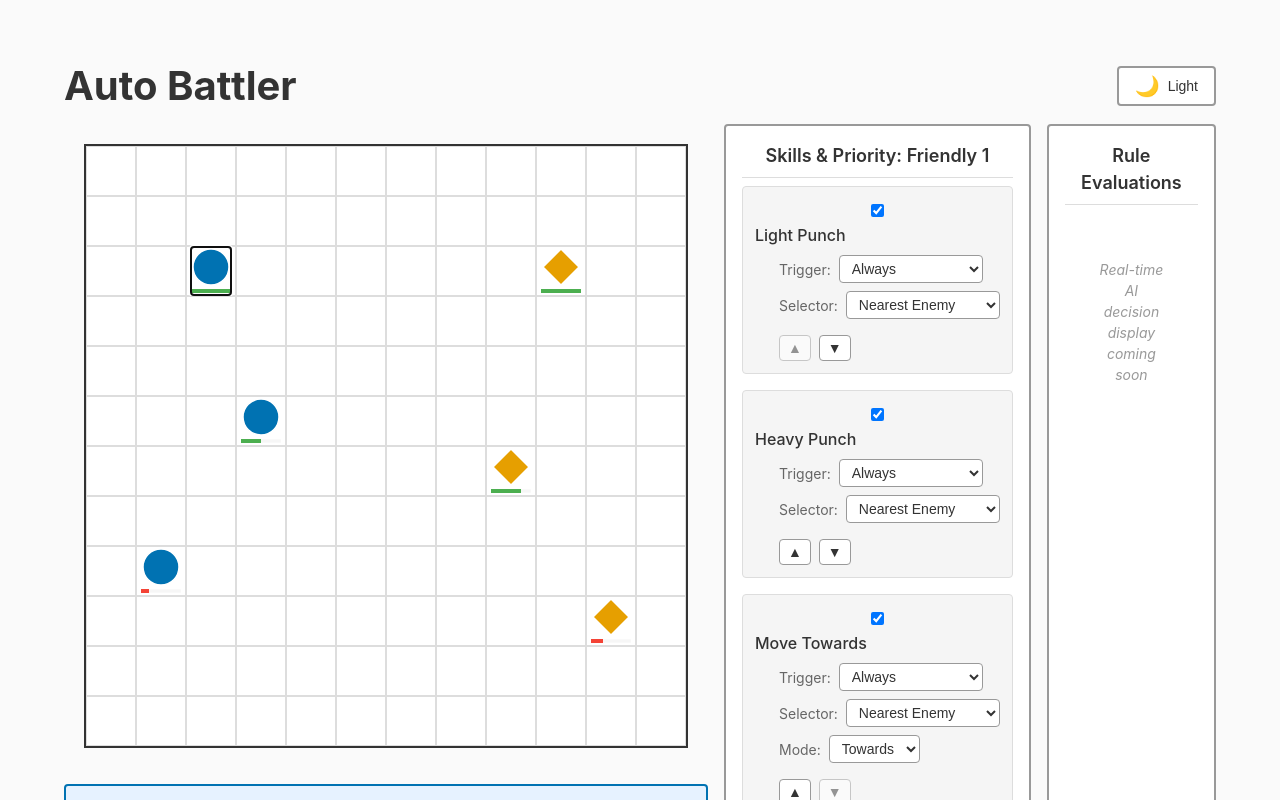
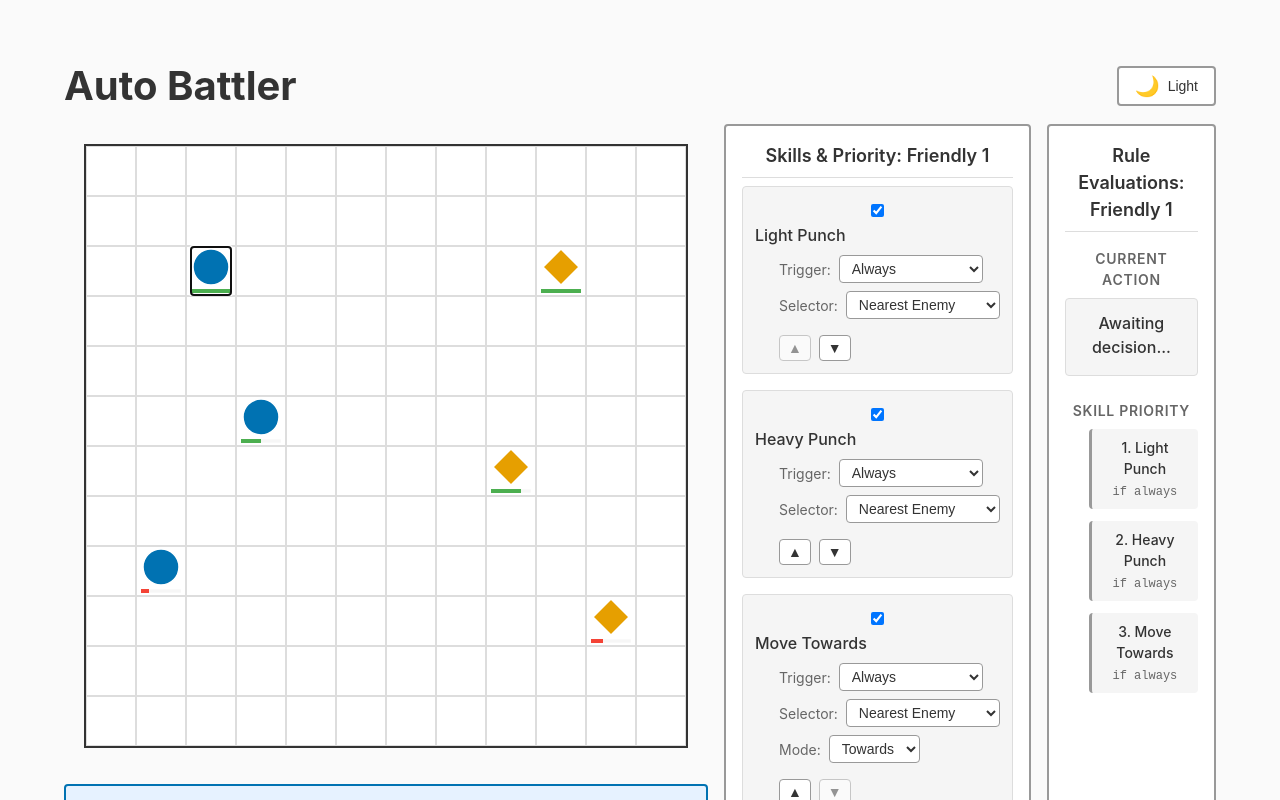
Before and after one commit to etrusk/curly-couscous, a React (Vite) app: page / in a window 1280 px wide. Both pictures are taken after a click on the icon 211 px from the left and 271 px from the top of the page. Shown: the top 800 px of the page. Built offline with nearby package versions, Linux system fonts and the light colour scheme.

Commit message:
fix(rule-evaluations): address review issues

```diff
--- a/src/components/RuleEvaluations/RuleEvaluations.module.css
+++ b/src/components/RuleEvaluations/RuleEvaluations.module.css
@@ -11,6 +11,7 @@
   padding: 1rem;
   background-color: var(--surface-primary);
   height: 100%;
+  overflow-y: auto;
 }
 
 .header {
@@ -30,9 +31,101 @@
   font-size: 0.875rem;
 }
 
+/* Current Action Section */
+.currentActionSection {
+  margin-top: 0.5rem;
+}
+
+.sectionHeader {
+  margin: 0 0 0.5rem 0;
+  font-size: 0.875rem;
+  font-weight: 600;
+  color: var(--content-secondary);
+  text-transform: uppercase;
+  letter-spacing: 0.05em;
+}
+
+.currentAction {
+  padding: 0.75rem;
+  background-color: var(--surface-secondary);
+  border-radius: 4px;
+  border: 1px solid var(--border-subtle);
+}
+
+.actionDisplay {
+  font-size: 1rem;
+  font-weight: 500;
+  color: var(--content-primary);
+  margin-bottom: 0.25rem;
+}
+
+.actionNote {
+  font-size: 0.75rem;
+  color: var(--content-muted);
+  font-style: italic;
+}
+
+.actionTiming {
+  font-size: 0.75rem;
+  color: var(--content-secondary);
+  margin-top: 0.25rem;
+}
+
+/* Skill Priority Section */
+.skillPrioritySection {
+  margin-top: 1rem;
+}
+
+.skillList {
+  margin: 0;
+  padding-left: 1.5rem;
+  list-style: none;
+  counter-reset: skill-counter;
+}
+
+.skillItem {
+  margin-bottom: 0.75rem;
+  padding: 0.5rem;
+  background-color: var(--surface-secondary);
+  border-radius: 4px;
+  border-left: 3px solid var(--border-default);
+}
+
+.activeSkill {
+  border-left-color: var(--faction-friendly);
+  background-color: var(--faction-friendly-bg);
+}
+
+.skillName {
+  font-size: 0.875rem;
+  font-weight: 500;
+  color: var(--content-primary);
+  margin-bottom: 0.25rem;
+}
+
+.skillTrigger {
+  font-size: 0.75rem;
+  color: var(--content-secondary);
+  font-family: monospace;
+}
+
+.disabled {
+  color: var(--content-muted);
+  font-weight: 400;
+  font-style: italic;
+}
+
 /* High contrast mode support (planned for Phase 5) */
 @media (prefers-contrast: high) {
   .panel {
     border-width: 3px;
   }
+
+  .currentAction {
+    border-width: 2px;
+  }
+
+  .skillItem {
+    border-left-width: 4px;
+  }
 }
--- a/src/components/RuleEvaluations/RuleEvaluations.tsx
+++ b/src/components/RuleEvaluations/RuleEvaluations.tsx
@@ -1,12 +1,156 @@
+import {
+  useGameStore,
+  selectSelectedCharacter,
+  selectTick,
+} from "../../stores/gameStore";
+import type { Trigger, Action } from "../../engine/types";
 import styles from "./RuleEvaluations.module.css";
 
+/**
+ * Format a single trigger for display.
+ */
+function formatTrigger(trigger: Trigger): string {
+  switch (trigger.type) {
+    case "always":
+      return "always";
+    case "enemy_in_range":
+      return `enemy_in_range ${trigger.value}`;
+    case "ally_in_range":
+      return `ally_in_range ${trigger.value}`;
+    case "hp_below":
+      return `hp_below ${trigger.value}%`;
+    case "my_cell_targeted_by_enemy":
+      return "my_cell_targeted";
+    default:
+      return "unknown trigger";
+  }
+}
+
+/**
+ * Format trigger array for display with AND joining.
+ */
+function formatTriggers(triggers: Trigger[]): string {
+  if (triggers.length === 0) return "always";
+  return triggers.map(formatTrigger).join(" AND ");
+}
+
+/**
+ * Format action display text.
+ */
+function formatActionDisplay(action: Action | null): string {
+  if (!action) {
+    return "Awaiting decision...";
+  }
+
+  if (action.type === "idle") {
+    return "💤 Idle";
+  }
+
+  if (action.type === "attack") {
+    const targetName = action.targetCharacter?.name || "Unknown target";
+    return `⚔️ ${action.skill.name} → ${targetName}`;
+  }
+
+  // Move action
+  const mode = action.skill.mode;
+  if (mode === "towards") {
+    return "🚶 Move towards";
+  } else if (mode === "away") {
+    return "🚶 Move away";
+  } else if (mode === "hold") {
+    return "🚶 Move (hold)";
+  }
+
+  return "Unknown action";
+}
+
+/**
+ * Format resolution timing text.
+ */
+function formatResolutionText(action: Action, currentTick: number): string {
+  const ticksRemaining = action.resolvesAtTick - currentTick;
+  if (ticksRemaining === 0) {
+    return "Resolves: this tick";
+  } else if (ticksRemaining === 1) {
+    return "Resolves: next tick";
+  } else {
+    return `Resolves: in ${ticksRemaining} ticks`;
+  }
+}
+
 export function RuleEvaluations() {
+  const selectedCharacter = useGameStore(selectSelectedCharacter);
+  const currentTick = useGameStore(selectTick);
+
+  if (!selectedCharacter) {
+    return (
+      <div className={styles.panel}>
+        <h2 className={styles.header}>Rule Evaluations</h2>
+        <p className={styles.placeholder}>
+          Click a character on the grid to see AI decisions
+        </p>
+      </div>
+    );
+  }
+
+  const { currentAction } = selectedCharacter;
+  const actionDisplay = formatActionDisplay(currentAction);
+  const resolutionText =
+    currentAction && currentAction.type !== "idle"
+      ? formatResolutionText(currentAction, currentTick)
+      : "";
+
   return (
-    <div className={styles.panel}>
-      <h2 className={styles.header}>Rule Evaluations</h2>
-      <p className={styles.placeholder}>
-        Real-time AI decision display coming soon
-      </p>
+    <div
+      className={styles.panel}
+      role="region"
+      aria-label={`Rule Evaluations: ${selectedCharacter.name}`}
+    >
+      <h2 className={styles.header}>
+        Rule Evaluations: {selectedCharacter.name}
+      </h2>
+
+      {/* Current Action Section */}
+      <div className={styles.currentActionSection}>
+        <h3 className={styles.sectionHeader}>Current Action</h3>
+        <div className={styles.currentAction}>
+          <div className={styles.actionDisplay}>{actionDisplay}</div>
+          {currentAction && currentAction.type === "idle" && (
+            <div className={styles.actionNote}>No valid skill triggered</div>
+          )}
+          {currentAction && currentAction.type !== "idle" && (
+            <div className={styles.actionTiming}>{resolutionText}</div>
+          )}
+        </div>
+      </div>
+
+      {/* Skill Priority Section */}
+      <div className={styles.skillPrioritySection}>
+        <h3 className={styles.sectionHeader}>Skill Priority</h3>
+        <ol className={styles.skillList} role="list">
+          {selectedCharacter.skills.map((skill, index) => {
+            const isActiveSkill =
+              currentAction?.type !== "idle" &&
+              currentAction?.skill.id === skill.id;
+            return (
+              <li
+                key={skill.id}
+                className={`${styles.skillItem} ${isActiveSkill ? styles.activeSkill : ""}`}
+              >
+                <div className={styles.skillName}>
+                  {index + 1}. {skill.name}{" "}
+                  {!skill.enabled && (
+                    <span className={styles.disabled}>[disabled]</span>
+                  )}
+                </div>
+                <div className={styles.skillTrigger}>
+                  if {formatTriggers(skill.triggers)}
+                </div>
+              </li>
+            );
+          })}
+        </ol>
+      </div>
     </div>
   );
 }
```
Also changed, not shown: .docs/current-task.md, 1 other file (tests, documents, lock files or other folders).
